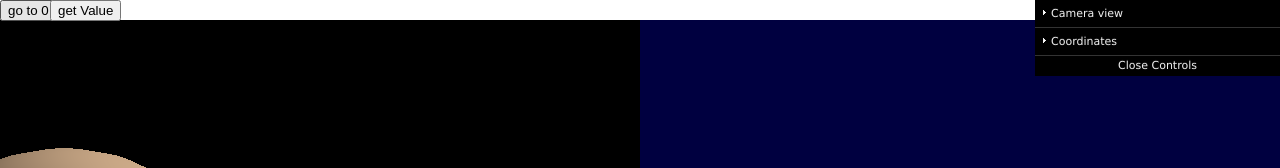
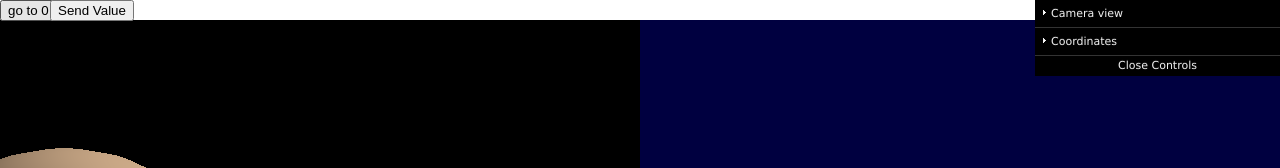
Before and after one commit to subhinlee/IAS-Project-React, a React (Create React App) app: page / in a window 1280 px wide. Both pictures are taken after a click on the button "GO TO 1". Shown: the top 168 px of the page. Built offline with nearby package versions, Linux system fonts and the light colour scheme.

Commit message:
small modification on the localhost pate for node server

```diff
--- a/src/components/workspace/Workspace.js
+++ b/src/components/workspace/Workspace.js
@@ -233,7 +233,7 @@ function Workspace(props) {
     //Node API test
     axios({
       "method": "POST",
-      "url": "http://localhost:3001/api/courses",
+      "url": "http://localhost:3001/api",
       "headers": {
 
       }, "params": {
@@ -256,7 +256,7 @@ function Workspace(props) {
     <div className="App">
       workspace
       <button className="back" onClick={btnClicked} >go to 0</button>
-      <button id="sendData" onClick={initData} >get Value</button>
+      <button id="sendData" onClick={initData} >Send Value</button>
       <div id="gui-container"></div>
       {/* <button onClick={zoom} >zoom</button> */}
       <canvas id="c"></canvas>
```
